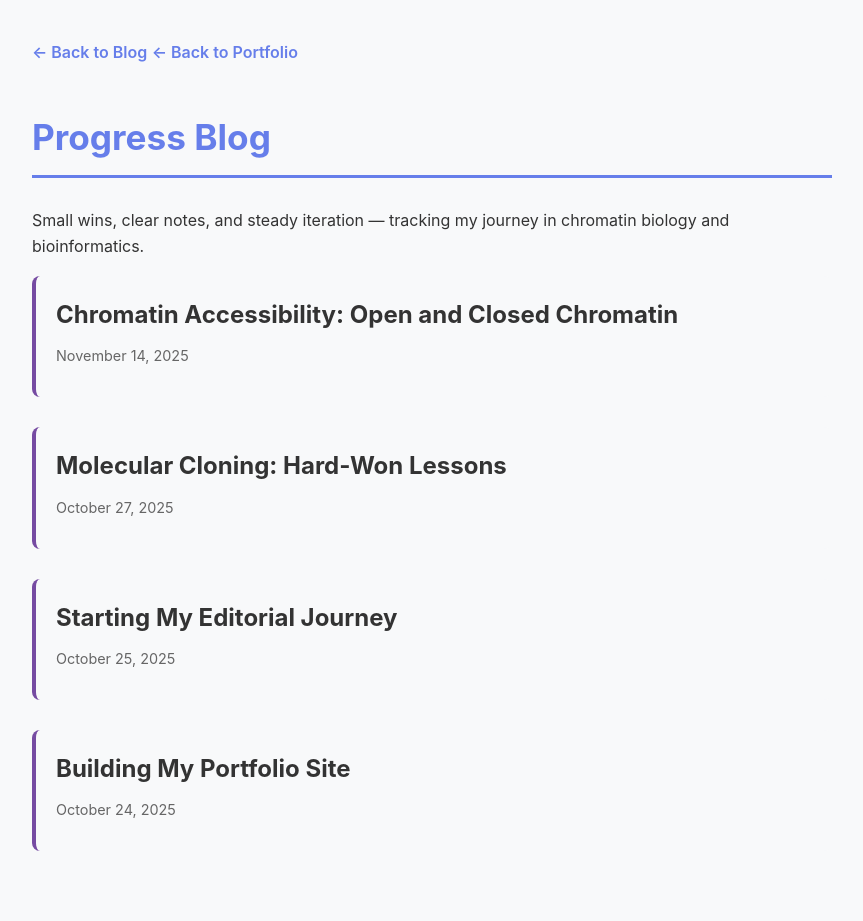
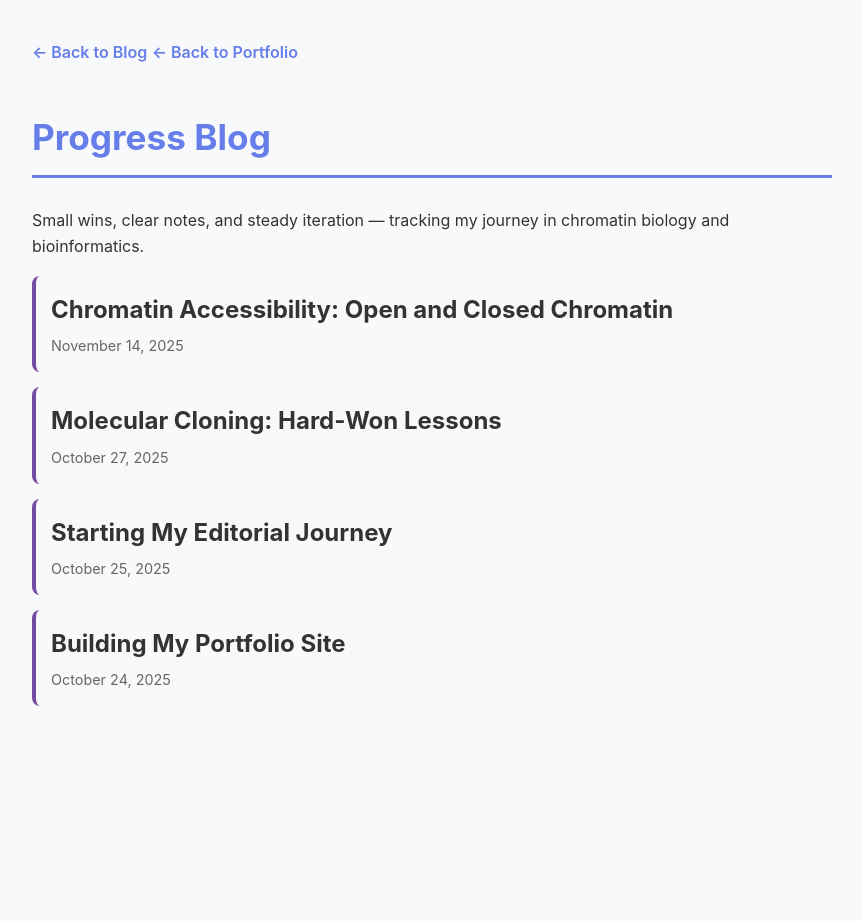
Before and after one commit to ipekselcen/ipekselcen.github.io, a Jekyll site: the page built from blog.html, in a window 1280 px wide. Shown: the whole page, without its empty margins (208-1071 px from the left). Built offline with Jekyll 4.4.1, drawn with Linux system fonts in a browser that asks for light colours; after the commit the page ends 900 px from its top, so only the background shows below that.

Commit message:
Update blog.html

```diff
--- a/blog.html
+++ b/blog.html
@@ -38,15 +38,15 @@ title: Progress Blog
   }
 
   .post-item {
-    margin-bottom: 30px;
-    padding: 20px;
+    margin-bottom: 15px;
+    padding: 15px;
     background: #f8f9fa;
     border-radius: 8px;
     border-left: 4px solid #764ba2;
   }
 
   .post-item h2 {
-    margin: 0 0 10px 0;
+    margin: 0 0 5px 0;
   }
 
   .post-item h2 a {
@@ -61,7 +61,7 @@ title: Progress Blog
   .post-date {
     color: #666;
     font-size: 0.9em;
-    margin-bottom: 10px;
+    margin-bottom: 0px;
   }
 
   .post-excerpt {
```
